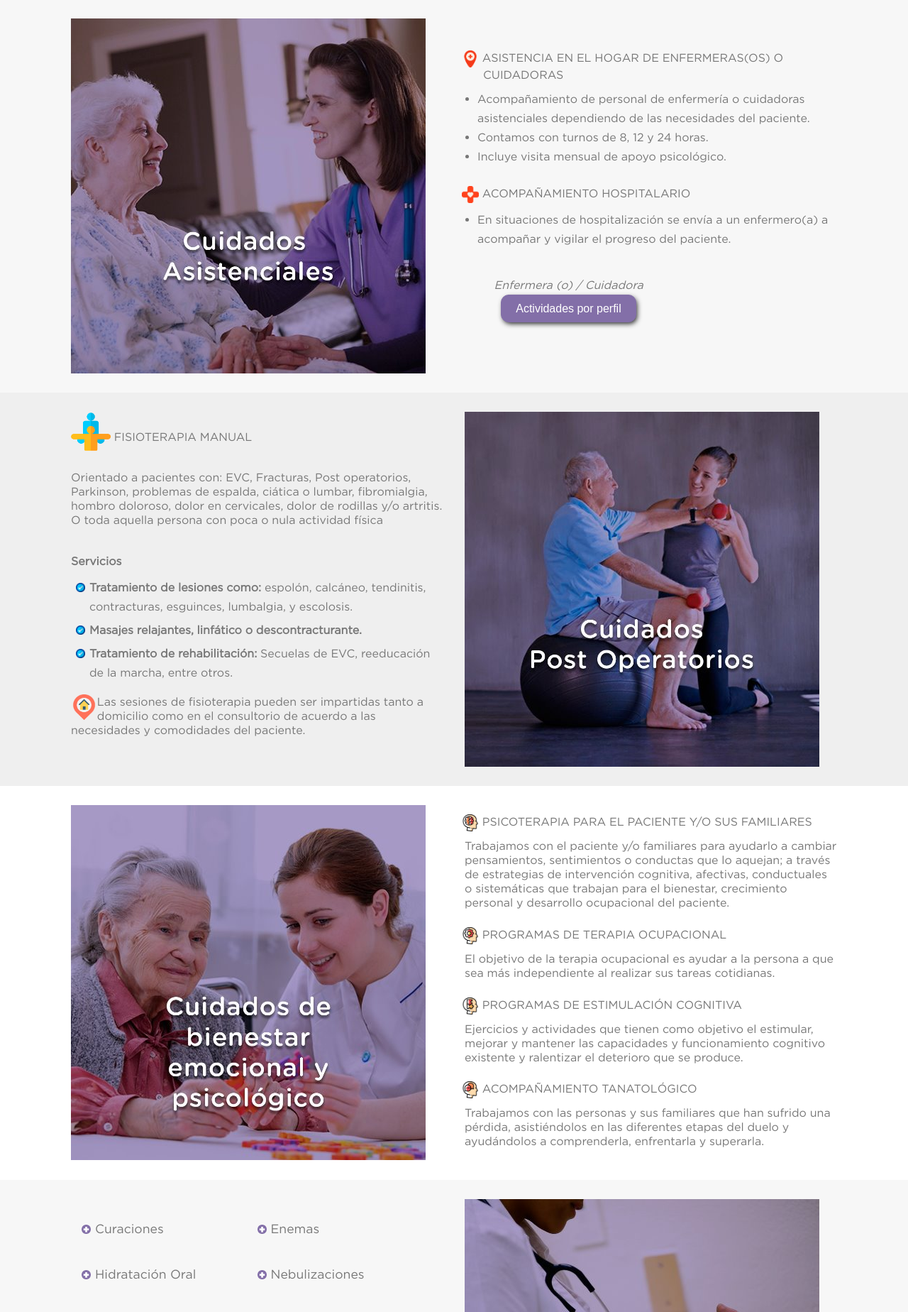
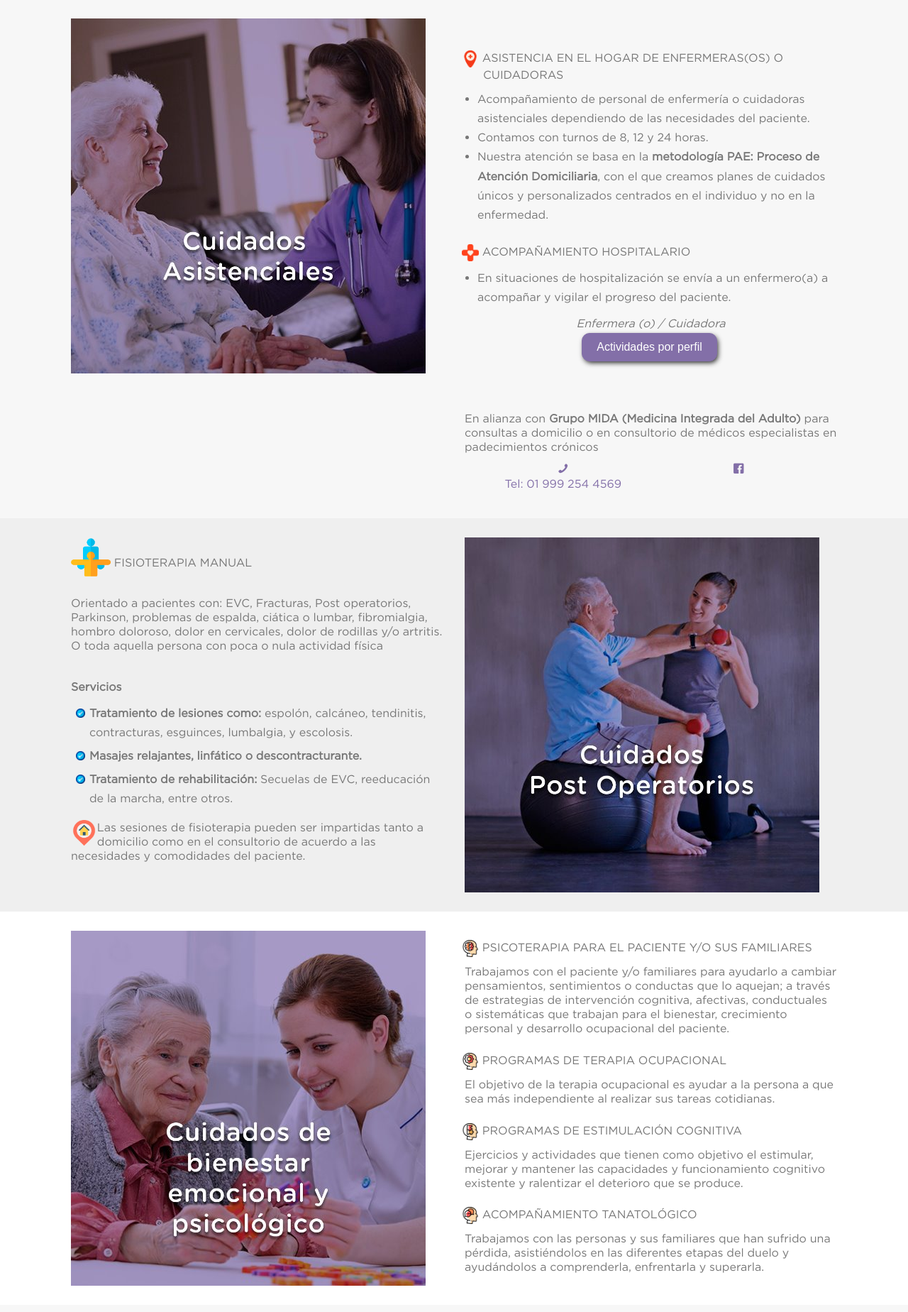
Before and after one commit to jnoelopez85/vitality, a PHP site: page /nuestros-servicios.php in a window 1280 px wide. Shown: the part 139-1987 px from the top of the page at 71% size. Run offline with PHP 8.4, Linux system fonts and the light colour scheme; some libraries are stand-ins or nearby versions; some web fonts are replaced.

Commit message:
Add files via upload

```diff
--- a/nuestros-servicios.php
+++ b/nuestros-servicios.php
@@ -48,17 +48,30 @@
 							<ul>
 								<li>Acompañamiento de personal de enfermería o cuidadoras asistenciales dependiendo de las necesidades del paciente.</li>
 								<li>Contamos con turnos de 8, 12 y 24 horas.</li>
-									<li>Incluye visita mensual de apoyo psicológico.</li>
+								<li>Nuestra atención se basa en la <b>metodología PAE: Proceso de Atención Domiciliaria</b>, con el que creamos planes de cuidados únicos y personalizados centrados en el individuo y no en la enfermedad.</li>
 							</ul>
 							<h2><img class="titulo-icon" src='images/icono-acompanamiento-hospitalario.png' alt='Acompañamiento a clinicas y hospitales'> ACOMPAÑAMIENTO HOSPITALARIO</h2>
 							<ul>
 								<li>En situaciones de hospitalización se envía a un enfermero(a) a acompañar y vigilar el progreso del paciente.</li>
 							</ul>
+							<div class='center' ><i>Enfermera (o) / Cuidadora</i> </div>
+							<p class='center'><a href='actividades-servicios-enfermera-cuidadora-vitality-adultos-mayores.pdf' title='Descargar archivo PDF' class='btn btn-primary btn-lg'>Actividades por perfil</a></p>
 							<br>
-								<i>&emsp; &emsp; Enfermera (o) / Cuidadora</i>
-								<p>&emsp; &emsp;&nbsp;&nbsp; <a href='actividades-servicios-enfermera-cuidadora-vitality-adultos-mayores.pdf' title='Descargar archivo PDF' class='btn btn-primary btn-lg'>Actividades por perfil</a></p>
+							<br>
+							<p>En alianza con <b>Grupo MIDA (Medicina Integrada del Adulto)</b> para consultas a domicilio o en consultorio de médicos especialistas en padecimientos crónicos</p>
+							<div class='col-md-12'>
+								<div class='col-md-6 col-sm-6'>
+									<p class='center'> <a href='tel:019992544569' title='Clic para llamar' > <i class='icon-phone link-icon'> </i> <br>
+										Tel: 01 999 254 4569</a>
+									</p>
+								</div>
+								<div class='col-md-6 col-sm-6'>
+									<p class='center'> <a href="https://www.facebook.com/medicinadeladulto">  <i class='icon-facebook link-icon'></i> <a> </p>
 								</div>
 							</div>
+						</div>
+					</div>
+					<br> &emsp;
 				</div>
 			</div>
 		</div>
@@ -212,9 +225,6 @@
 
 					<div class='col-md-12 animate-box' data-animate-effect='fadeIn'>
 						<div class='row'>
-							<div class='col-md-2 col-sm-2'>
-
-							</div>
 							<div class='col-md-4 col-sm-4'>
 								<div class='feature-center'>
 									<span class='icon'>
@@ -232,8 +242,14 @@
 									<h2 class='center'>Confianza y Tranquilidad</h2>
 								</div>
 							</div>
-							<div class='col-md-2 col-sm-2'>
 
+							<div class='col-md-4 col-sm-4'>
+								<div class='feature-center'>
+									<span class='icon'>
+										<img class='img-responsive center-block' src='images/vitality-mejor personal.png' alt='Logo El mejor personal'>
+									</span>
+									<h2 class='center'>Planes de cuidado personalizados</h2>
+								</div>
 							</div>
 
 						</div>
```
Lines whose indentation alone changed are shown as unchanged.
